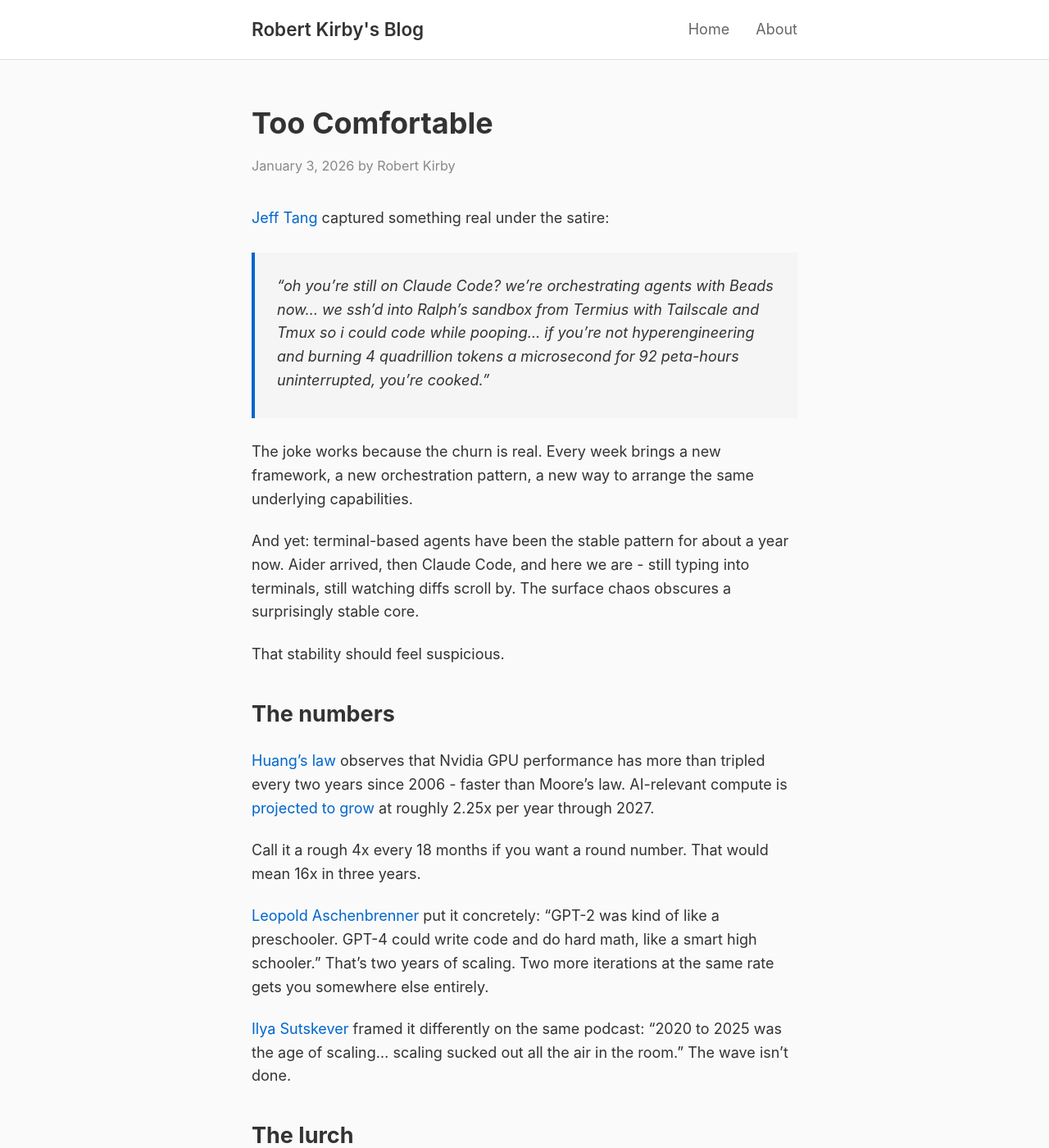
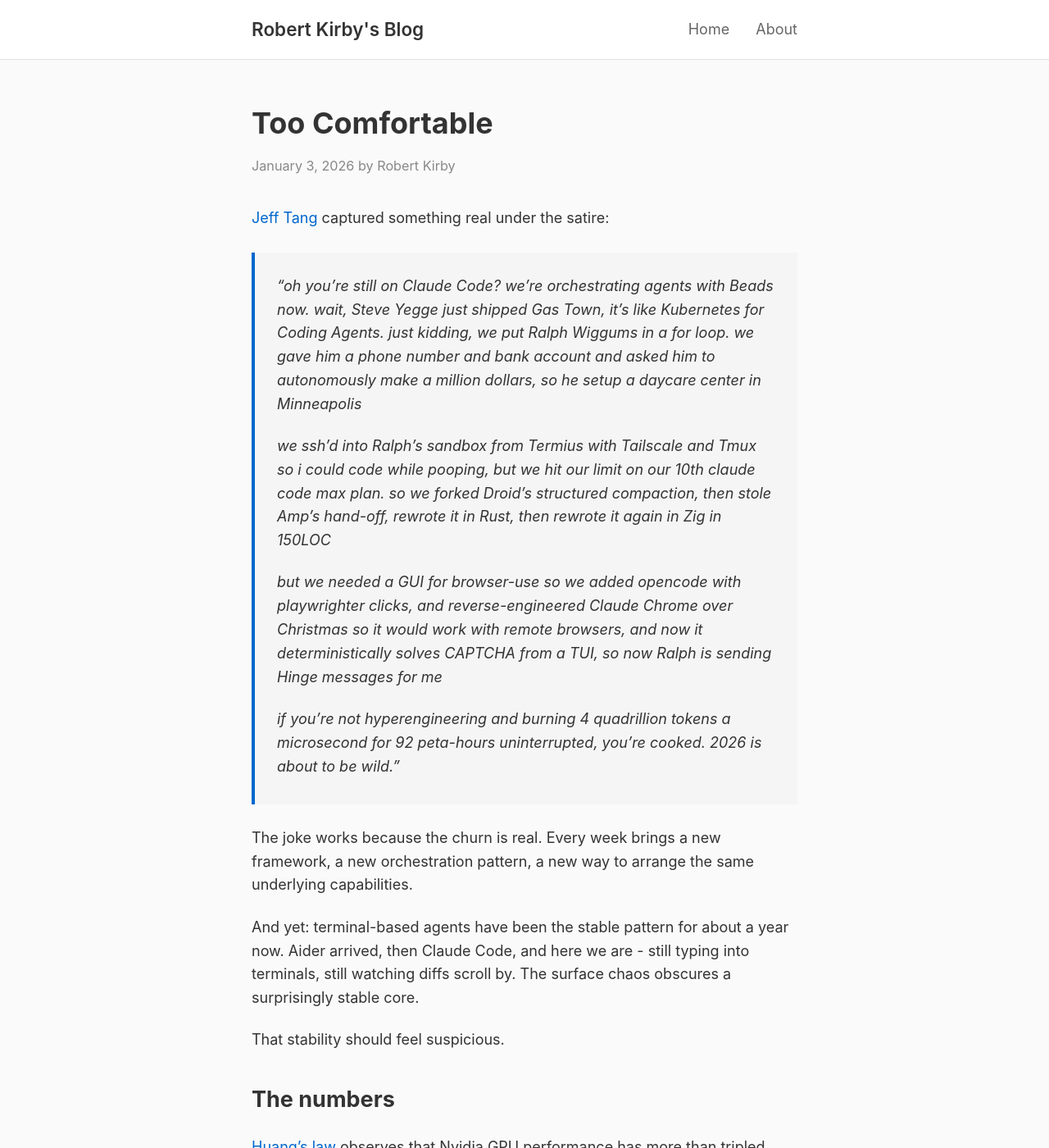
Before and after one commit to rob137/rob137.github.io, a Jekyll site: the page built from _posts/2026-01-03-too-comfortable.md, in a window 1280 px wide and 1400 px high. Shown: the whole window at 82% size. Built offline with Jekyll 4.4.1, drawn with Linux system fonts in a browser that asks for light colours.

Commit message:
Full Jeff Tang tweet in Too Comfortable
The full satire is better than the excerpt

🤖 Generated with [Claude Code](https://claude.com/claude-code)

Co-Authored-By: Claude Opus 4.5 <noreply@anthropic.com>

```diff
--- a/_posts/2026-01-03-too-comfortable.md
+++ b/_posts/2026-01-03-too-comfortable.md
@@ -8,7 +8,13 @@ excerpt: "Terminal agents have been the stable pattern for a year now. If scalin
 
 [Jeff Tang](https://x.com/jefftangx/status/2007230663553151281) captured something real under the satire:
 
-> "oh you're still on Claude Code? we're orchestrating agents with Beads now... we ssh'd into Ralph's sandbox from Termius with Tailscale and Tmux so i could code while pooping... if you're not hyperengineering and burning 4 quadrillion tokens a microsecond for 92 peta-hours uninterrupted, you're cooked."
+> "oh you're still on Claude Code? we're orchestrating agents with Beads now. wait, Steve Yegge just shipped Gas Town, it's like Kubernetes for Coding Agents. just kidding, we put Ralph Wiggums in a for loop. we gave him a phone number and bank account and asked him to autonomously make a million dollars, so he setup a daycare center in Minneapolis
+>
+> we ssh'd into Ralph's sandbox from Termius with Tailscale and Tmux so i could code while pooping, but we hit our limit on our 10th claude code max plan. so we forked Droid's structured compaction, then stole Amp's hand-off, rewrote it in Rust, then rewrote it again in Zig in 150LOC
+>
+> but we needed a GUI for browser-use so we added opencode with playwrighter clicks, and reverse-engineered Claude Chrome over Christmas so it would work with remote browsers, and now it deterministically solves CAPTCHA from a TUI, so now Ralph is sending Hinge messages for me
+>
+> if you're not hyperengineering and burning 4 quadrillion tokens a microsecond for 92 peta-hours uninterrupted, you're cooked. 2026 is about to be wild."
 
 The joke works because the churn is real. Every week brings a new framework, a new orchestration pattern, a new way to arrange the same underlying capabilities.
 
```
